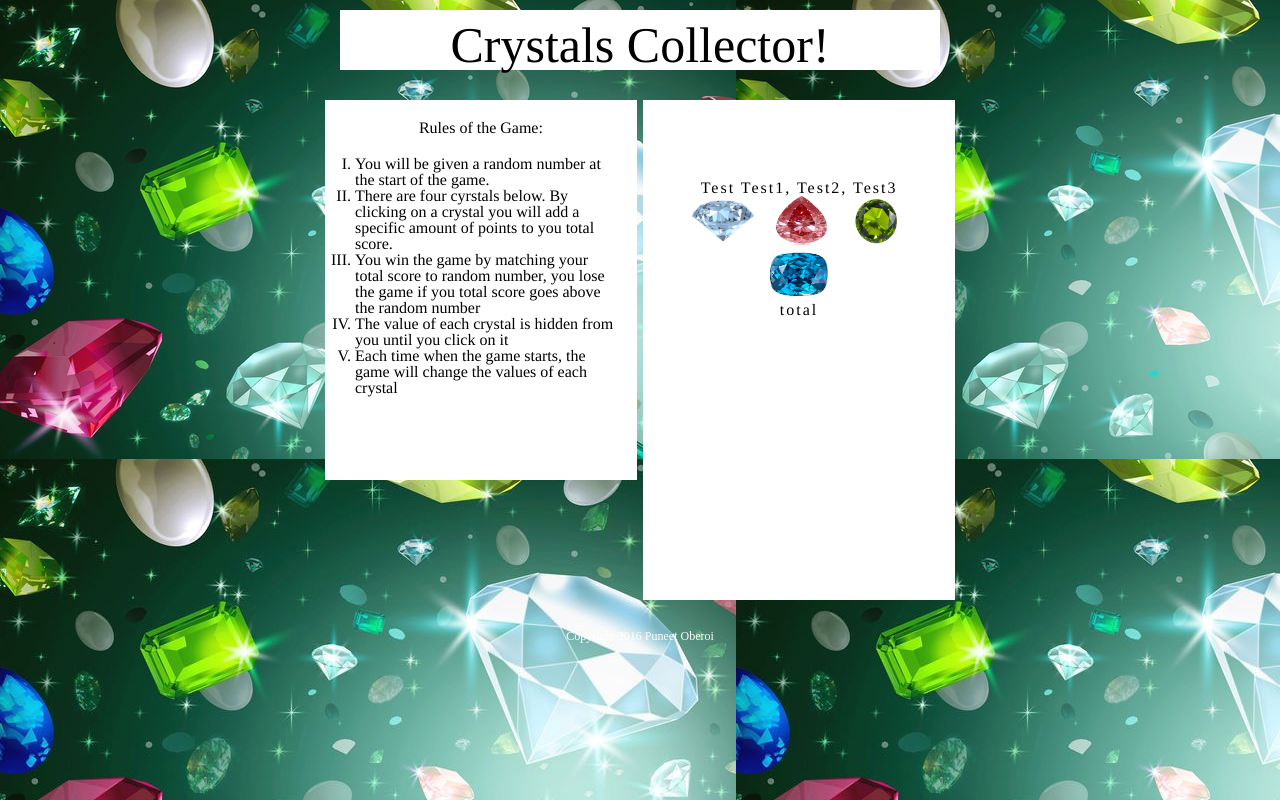
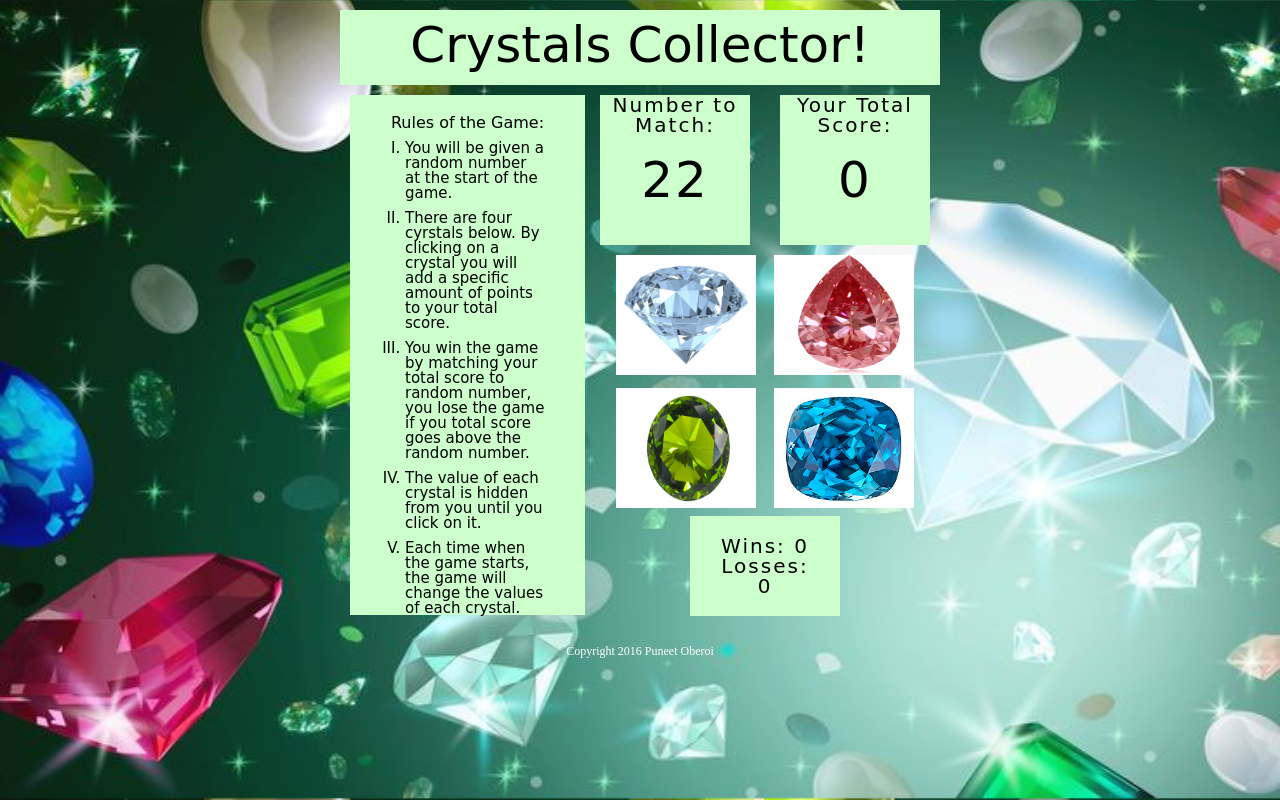
Before and after one commit to poberoi/week4-game, a PHP site: page / in a window 1280 px wide. Run offline with PHP 8.4, Linux system fonts and the light colour scheme.

Commit message:
added code to java file

```diff
--- a/assets/css/style.css
+++ b/assets/css/style.css
@@ -3,33 +3,39 @@
 	box-sizing: border-box;
 }
 body{
-	font-family: "Aclonica", times, sans-serif;
+	font-family: "Comic Sans", Comic Sans MS, cursive;
 	background: url("../images/backgroundImage.jpg");
+	background-size: 100%;
 	color: black;
 }
 
 .container{
-	width: 100%;
-	max-width: 960px;
+	width: 600px;
 	margin: 0 auto;
 	clear: both;
 }
 
 h1, h2, h3, p{
-	margin-bottom: 20px;
+	margin-bottom: 10px;
 }
 
 ol{
+	padding-left: 15px;
+}
+
+ol li{
 	text-align: left;
-	padding-left: 10px;
+	font-size: 15px;
+	margin-bottom: 10px;
 }
 /*header*/
 #mastHead{
-	background: white;
+	background: #CCFFCC;
 	text-align: center;
 	margin: 10px auto;
 	padding-top: 10px;
 	width: 600px;
+	height: 75px;
 }
 #mastHead h1{
 	font-size: 50px;
@@ -48,34 +54,62 @@
 
 /*main*/
 #mainContainer {
-	padding: 10px 10px;
-	width: 650px;
+	margin: 0 auto;
+	width: 600px;
 	text-align: center;
 }
 .mainSection {
-	padding: 20px 20px;
-	width: 100%;
-	max-width: 49.5%;
+	margin-left: 10px;
+	padding: 20px 40px;
+	width: 235px;
 	float: left;
-	height: 380px;
-	background: white;
+	height: 520px;
+	background: #CCFFCC;
 }
 
 /*sidebar*/
 .sidebar {
-	padding: 20px 20px;
-	height: 500px;
-	width: 100%;
-	max-width: 49.5%;
+	font-size: 20px;
+	height: 520px;
+	width: 350px;
 	float: right;
+	letter-spacing: 2px;
+}
+#box1{
+	float: left;
+	margin: 0px 10px 5px 10px;
+	background: #CCFFCC;
+	width: 150px;
+	height: 150px;
+}
+#randomNumber{
+	margin-top: 20px;
+	font-size: 50px;
+}
+#playerScore{
+	margin-top: 20px;
+	font-size: 50px;
+}
+#box2{
+	float: right;
+	margin: 0px 10px 5px 10px;
+	background: #CCFFCC;
+	width: 150px;
+	height: 150px;
+}
+.gems{
+	clear: both;
+}
+.gems img{
+	margin: 5px 5px;
+	height: 120px;
+	width: 140px;
 	background: white;
 }
-#game{
-	padding-top: 60px;
-	letter-spacing: 2px;
+#totalBox{
+	margin: 0 auto;
+	padding: 20px 20px;
+	width: 150px;
+	background: #CCFFCC;
+	height: 100px;
 }
-.gems img{
-	height: 50px;
-	width: 70px;
-	background: white;
-}
--- a/assets/javascript/game.js
+++ b/assets/javascript/game.js
@@ -0,0 +1,58 @@
+$(document).ready(function(){
+	//declare variables and functions
+	var randNum;
+	var randGemNum=[];
+	var playScore=0;
+	var totalWins=0;
+	var totalLosses=0;
+	function reset(){
+		randNum = (Math.floor(Math.random() * (121 - 19)) + 19);
+		$('#randomNumber').html(randNum);
+		console.log(randNum);
+		for (i=0; i<4; i++){
+			randGemNum[i] = (Math.floor(Math.random() * (13-1)) + 1);
+			console.log(randGemNum[i]);
+		}
+		playScore = 0;
+		$('#playerScore').html(playScore);
+
+	}
+	function checkScore(x){
+		if (x === randNum){
+			totalWins++;
+			$('#wins').html(totalWins);
+			reset();
+		} else if (x > randNum){
+			totalLosses++;
+			$('#losses').html(totalLosses);
+			reset();
+		} else {
+			return;
+		};
+	}
+
+	reset();
+
+
+	$("#gem1").on("click", function(){
+    playScore= playScore+randGemNum[0];
+    $('#playerScore').html(playScore);
+    checkScore(playScore);
+	});
+	$("#gem2").on("click", function(){
+    playScore= playScore+randGemNum[1];
+    $('#playerScore').html(playScore);
+    checkScore(playScore);
+	});
+	$("#gem3").on("click", function(){
+    playScore= playScore+randGemNum[2];
+    $('#playerScore').html(playScore);
+    checkScore(playScore);
+	});
+	$("#gem4").on("click", function(){
+    playScore= playScore+randGemNum[3];
+    $('#playerScore').html(playScore);
+    checkScore(playScore);
+	});
+
+});
--- a/index.html
+++ b/index.html
@@ -5,6 +5,7 @@
 	<title>Crystals Collector</title>
 	<link rel="stylesheet" type="text/css" href="assets/css/reset.css">
 	<link rel="stylesheet" type="text/css" href="assets/css/style.css">
+
 
 </head>
 <body>
@@ -20,27 +21,42 @@
 			<h2>Rules of the Game:</h2>
 			<ol type="I">
 				<li>You will be given a random number at the start of the game.</li>
-				<li>There are four cyrstals below. By clicking on a crystal you will add a specific amount of points to you total score.</li>
-				<li>You win the game by matching your total score to random number, you lose the game if you total score goes above the random number</li>
-				<li>The value of each crystal is hidden from you until you click on it</li>
-				<li>Each time when the game starts, the game will change the values of each crystal</li>
+				<li>There are four cyrstals below. By clicking on a crystal you will add a specific amount of points to your total score.</li>
+				<li>You win the game by matching your total score to random number, you lose the game if you total score goes above the random number.</li>
+				<li>The value of each crystal is hidden from you until you click on it.</li>
+				<li>Each time when the game starts, the game will change the values of each crystal.</li>
 			</ol>
 			</div>
 		</section>
 		<section class="sidebar">
-				<div id="game">
-					<div>
-						<span id="randomnumber">Test</span>
-						<span id="winLose">Test1, Test2, Test3</span>
-					</div>
-					<div class="gems">
-						<span><img src="assets/images/gem1.jpg" id="gem1"></span>
-						<span><img src="assets/images/gem2.png" id="gem2"></span>
-						<span><img src="assets/images/gem3.jpg" id="gem3"></span>
-						<span><img src="assets/images/gem4.jpg" id="gem4"></span>
-					</div>
-					<div id="total">total</div>
+			<div id="game">
+				<div id="box1">Number to Match:
+					<br>
+					<div id="randomNumber"></div>
 				</div>
+				<div id="box2">Your Total Score:
+					<div id="playerScore"></div>
+				</div>
+			</div>
+			<div class="gems">
+				<div id="row1">
+					<span>
+						<img src="assets/images/gem1.jpg" id="gem1">
+						<img src="assets/images/gem2.png" id="gem2">
+					</span>
+				</div>
+				<div id="row2">
+					<span>
+						<img src="assets/images/gem3.jpg" id="gem3">
+						<img src="assets/images/gem4.jpg" id="gem4">
+					</span>
+				</div>
+			</div>
+			<div id="totalBox">
+					<span>Wins: </span><span id=wins>0</span>
+					<br />
+					<span>Losses: </span><span id=losses>0</span>
+			</div>
 		</section>
 	</div>
 
@@ -50,6 +66,7 @@
 		</div>
 	</footer>
 
+	<script src="https://code.jquery.com/jquery.js"></script>
 	<script type="text/javascript" src="assets/javascript/game.js"></script>
 </body>
 </html>
```
